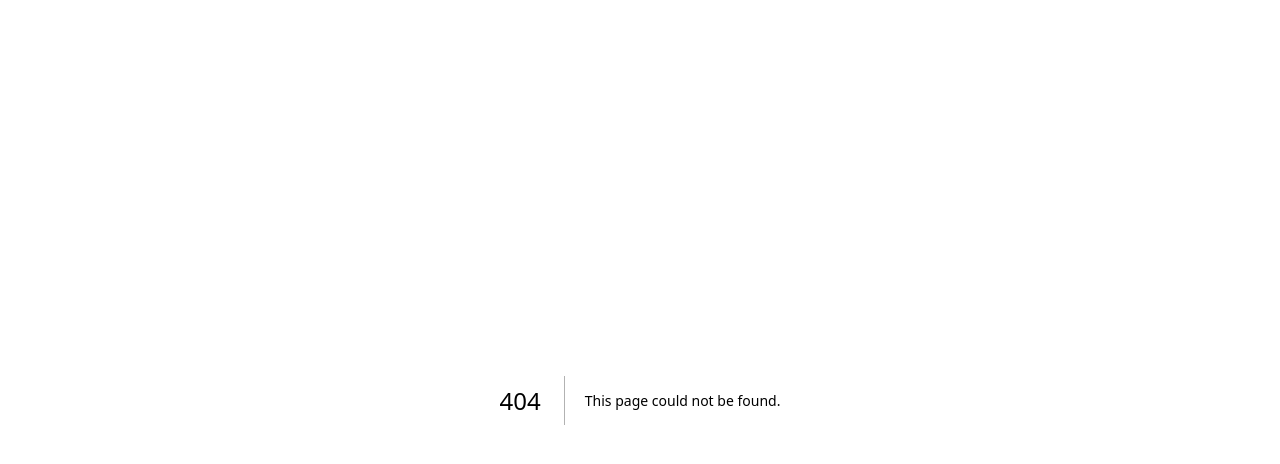
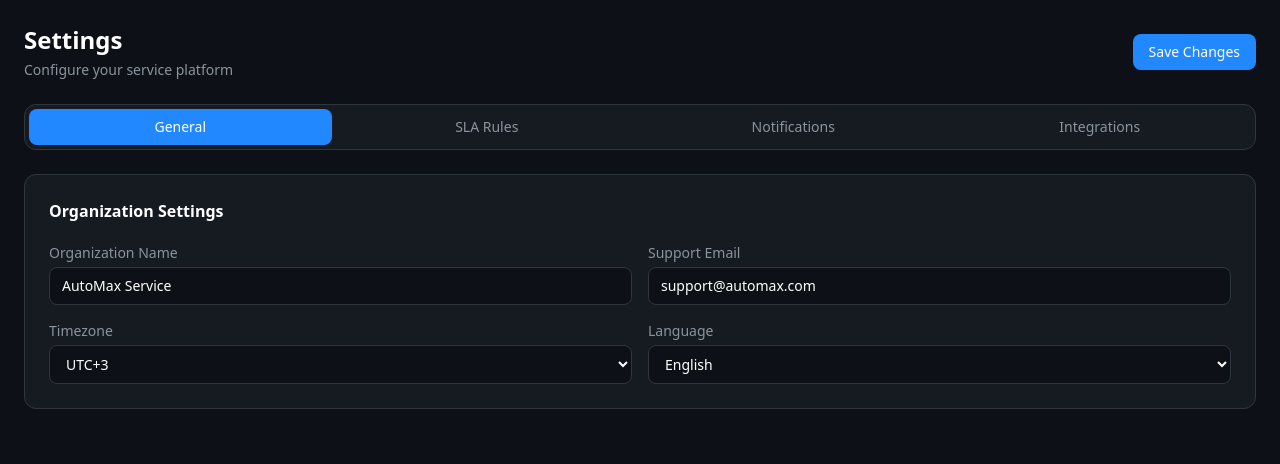
Before and after one commit to haithampm/automax-service-platform, a Next.js app in the folder frontend/: page /settings in a window 1280 px wide. Before the commit this address had no page. Shown: the top 464 px of the page. Built offline with nearby package versions, Linux system fonts and the light colour scheme.

Commit message:
feat: add settings page with SLA, notifications and integrations

```diff
--- /dev/null
+++ b/frontend/app/settings/page.tsx
@@ -0,0 +1,106 @@
+'use client';
+import { useState } from 'react';
+
+export default function SettingsPage() {
+  const [activeTab, setActiveTab] = useState('general');
+  const [saved, setSaved] = useState(false);
+  const [general, setGeneral] = useState({ org_name: 'AutoMax Service', org_email: 'support@automax.com', timezone: 'UTC+3', language: 'en', date_format: 'DD/MM/YYYY' });
+  const [sla, setSla] = useState({ incident_low: 72, incident_medium: 24, incident_high: 8, incident_critical: 2, request_low: 120, request_medium: 48, complaint_high: 12 });
+  const [notifications, setNotifications] = useState({ email_new: true, email_update: true, email_escalation: true, sms_critical: false, in_app: true });
+
+  const handleSave = async () => {
+    await fetch('/api/settings', { method: 'PUT', headers: { 'Content-Type': 'application/json' }, body: JSON.stringify({ general, sla, notifications }) });
+    setSaved(true);
+    setTimeout(() => setSaved(false), 3000);
+  };
+
+  const tabs = [{ id: 'general', label: 'General' }, { id: 'sla', label: 'SLA Rules' }, { id: 'notifications', label: 'Notifications' }, { id: 'integrations', label: 'Integrations' }];
+
+  return (
+    <div className="p-6 space-y-6">
+      <div className="flex items-center justify-between">
+        <div>
+          <h1 className="text-2xl font-bold text-white">Settings</h1>
+          <p className="text-[#8b949e] text-sm mt-1">Configure your service platform</p>
+        </div>
+        <button onClick={handleSave} className={`px-4 py-2 rounded-lg text-sm font-medium transition-all ${saved ? 'bg-green-600 text-white' : 'bg-[#2188ff] text-white hover:bg-blue-600'}`}>
+          {saved ? '✓ Saved' : 'Save Changes'}
+        </button>
+      </div>
+      <div className="flex gap-1 bg-[#161b22] rounded-xl border border-[#30363d] p-1">
+        {tabs.map(t => (
+          <button key={t.id} onClick={() => setActiveTab(t.id)} className={`flex-1 py-2 px-4 rounded-lg text-sm font-medium transition-colors ${activeTab === t.id ? 'bg-[#2188ff] text-white' : 'text-[#8b949e] hover:text-white'}`}>{t.label}</button>
+        ))}
+      </div>
+      {activeTab === 'general' && (
+        <div className="bg-[#161b22] rounded-xl border border-[#30363d] p-6 space-y-5">
+          <h2 className="text-white font-semibold">Organization Settings</h2>
+          <div className="grid grid-cols-2 gap-4">
+            <div>
+              <label className="text-[#8b949e] text-sm block mb-1">Organization Name</label>
+              <input value={general.org_name} onChange={e=>setGeneral({...general,org_name:e.target.value})} className="w-full px-3 py-2 bg-[#0d1117] border border-[#30363d] rounded-lg text-white text-sm focus:outline-none focus:border-[#2188ff]" />
+            </div>
+            <div>
+              <label className="text-[#8b949e] text-sm block mb-1">Support Email</label>
+              <input value={general.org_email} onChange={e=>setGeneral({...general,org_email:e.target.value})} className="w-full px-3 py-2 bg-[#0d1117] border border-[#30363d] rounded-lg text-white text-sm focus:outline-none focus:border-[#2188ff]" />
+            </div>
+            <div>
+              <label className="text-[#8b949e] text-sm block mb-1">Timezone</label>
+              <select value={general.timezone} onChange={e=>setGeneral({...general,timezone:e.target.value})} className="w-full px-3 py-2 bg-[#0d1117] border border-[#30363d] rounded-lg text-white text-sm focus:outline-none">
+                <option>UTC+3</option><option>UTC+0</option><option>UTC-5</option>
+              </select>
+            </div>
+            <div>
+              <label className="text-[#8b949e] text-sm block mb-1">Language</label>
+              <select value={general.language} onChange={e=>setGeneral({...general,language:e.target.value})} className="w-full px-3 py-2 bg-[#0d1117] border border-[#30363d] rounded-lg text-white text-sm focus:outline-none">
+                <option value="en">English</option><option value="ar">Arabic</option>
+              </select>
+            </div>
+          </div>
+        </div>
+      )}
+      {activeTab === 'sla' && (
+        <div className="bg-[#161b22] rounded-xl border border-[#30363d] p-6 space-y-5">
+          <h2 className="text-white font-semibold">SLA Response Times (hours)</h2>
+          <div className="space-y-4">
+            {[['Incident - Low','incident_low'],['Incident - Medium','incident_medium'],['Incident - High','incident_high'],['Incident - Critical','incident_critical'],['Request - Low','request_low'],['Request - Medium','request_medium'],['Complaint - High','complaint_high']].map(([label, key]) => (
+              <div key={key} className="flex items-center gap-4">
+                <label className="text-[#8b949e] text-sm w-48">{label}</label>
+                <input type="number" value={(sla as any)[key]} onChange={e=>setSla({...sla,[key]:Number(e.target.value)})} className="w-24 px-3 py-2 bg-[#0d1117] border border-[#30363d] rounded-lg text-white text-sm focus:outline-none focus:border-[#2188ff]" />
+                <span className="text-[#8b949e] text-sm">hours</span>
+              </div>
+            ))}
+          </div>
+        </div>
+      )}
+      {activeTab === 'notifications' && (
+        <div className="bg-[#161b22] rounded-xl border border-[#30363d] p-6 space-y-5">
+          <h2 className="text-white font-semibold">Notification Preferences</h2>
+          <div className="space-y-3">
+            {[['email_new','Email on new ticket'],['email_update','Email on status update'],['email_escalation','Email on escalation'],['sms_critical','SMS for critical incidents'],['in_app','In-app notifications']].map(([key, label]) => (
+              <label key={key} className="flex items-center gap-3 cursor-pointer">
+                <div onClick={()=>setNotifications({...notifications,[key]:!(notifications as any)[key]})} className={`w-10 h-6 rounded-full transition-colors relative cursor-pointer ${(notifications as any)[key] ? 'bg-[#2188ff]' : 'bg-[#30363d]'}`}>
+                  <div className={`w-4 h-4 bg-white rounded-full absolute top-1 transition-transform ${(notifications as any)[key] ? 'translate-x-5' : 'translate-x-1'}`} />
+                </div>
+                <span className="text-white text-sm">{label}</span>
+              </label>
+            ))}
+          </div>
+        </div>
+      )}
+      {activeTab === 'integrations' && (
+        <div className="bg-[#161b22] rounded-xl border border-[#30363d] p-6">
+          <h2 className="text-white font-semibold mb-4">Integrations</h2>
+          <div className="grid grid-cols-2 gap-4">
+            {[{name:'Email (SMTP)',status:'connected'},{name:'SMS Gateway',status:'disconnected'},{name:'Slack',status:'disconnected'},{name:'Webhook',status:'connected'}].map(i => (
+              <div key={i.name} className="bg-[#1c2128] rounded-lg border border-[#30363d] p-4 flex items-center justify-between">
+                <span className="text-white text-sm">{i.name}</span>
+                <span className={`text-xs px-2 py-1 rounded-full ${i.status === 'connected' ? 'bg-green-500/20 text-green-400' : 'bg-gray-500/20 text-gray-400'}`}>{i.status}</span>
+              </div>
+            ))}
+          </div>
+        </div>
+      )}
+    </div>
+  );
+}
```
